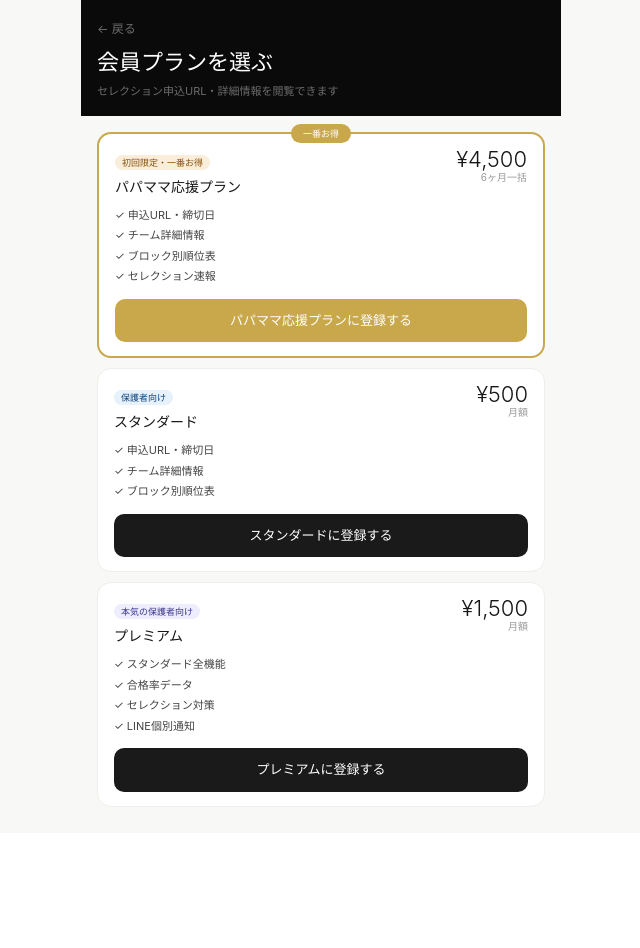
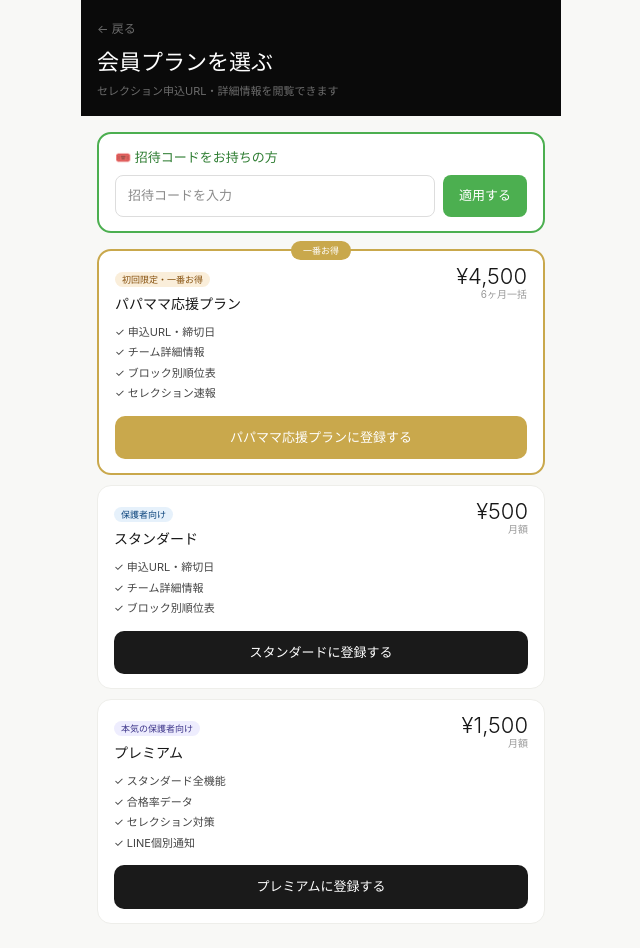
Before and after one commit to okuwabara07-gif/soccer-tokyo-jp, a Next.js app: page /member in a window 1280 px wide. Shown: the whole page, without its empty margins (319-959 px from the left). Before the commit the page ends 833 px from the top, so only its background shows below. Built offline with nearby package versions, Linux system fonts and the light colour scheme.

Commit message:
feat: add invite code system for free premium access

```diff
--- /dev/null
+++ b/src/app/api/use-invite-code/route.ts
@@ -0,0 +1,28 @@
+import { createClient } from '@supabase/supabase-js'
+import { NextRequest, NextResponse } from 'next/server'
+
+const supabase = createClient(
+  process.env.NEXT_PUBLIC_SUPABASE_URL!,
+  process.env.SUPABASE_SERVICE_ROLE_KEY!
+)
+
+export async function POST(req: NextRequest) {
+  const { code } = await req.json()
+  if (!code) return NextResponse.json({error:'コードを入力してください'},{status:400})
+
+  // コード確認
+  const { data: invite, error } = await supabase
+    .from('invite_codes')
+    .select('*')
+    .eq('code', code)
+    .eq('is_active', true)
+    .single()
+
+  if (error || !invite) return NextResponse.json({error:'無効または期限切れのコードです'},{status:400})
+  if (invite.used_count >= invite.max_uses) return NextResponse.json({error:'このコードは使用上限に達しています'},{status:400})
+
+  // 使用回数を更新
+  await supabase.from('invite_codes').update({used_count: invite.used_count + 1}).eq('id', invite.id)
+
+  return NextResponse.json({success:true, message:'招待コードが適用されました'})
+}
--- a/src/app/member/page.tsx
+++ b/src/app/member/page.tsx
@@ -8,6 +8,10 @@ const PLANS = [
 ]
 export default function MemberPage() {
   const [loading, setLoading] = useState<string|null>(null)
+  const [inviteCode, setInviteCode] = useState('')
+  const [inviteStatus, setInviteStatus] = useState<'idle'|'loading'|'success'|'error'>('idle')
+  const [inviteMsg, setInviteMsg] = useState('')
+
   const handleCheckout = async (planId: string) => {
     setLoading(planId)
     const res = await fetch('/api/create-checkout',{method:'POST',headers:{'Content-Type':'application/json'},body:JSON.stringify({plan:planId})})
@@ -15,6 +19,30 @@ export default function MemberPage() {
     if (data.url) window.location.href = data.url
     setLoading(null)
   }
+
+  const handleInviteCode = async () => {
+    if (!inviteCode.trim()) return
+    setInviteStatus('loading')
+    try {
+      const res = await fetch('/api/use-invite-code', {
+        method: 'POST',
+        headers: {'Content-Type':'application/json'},
+        body: JSON.stringify({code: inviteCode.trim()})
+      })
+      const data = await res.json()
+      if (res.ok) {
+        setInviteStatus('success')
+        setInviteMsg('✅ 招待コードが適用されました！プレミアム会員として登録されました。')
+      } else {
+        setInviteStatus('error')
+        setInviteMsg(data.error || '❌ 無効なコードです')
+      }
+    } catch {
+      setInviteStatus('error')
+      setInviteMsg('❌ エラーが発生しました')
+    }
+  }
+
   return (
     <main style={{minHeight:'100vh',background:'#f8f8f6',fontFamily:'-apple-system,sans-serif'}}>
       <div style={{maxWidth:480,margin:'0 auto'}}>
@@ -24,7 +52,32 @@ export default function MemberPage() {
           <p style={{color:'rgba(255,255,255,0.4)',fontSize:11}}>セレクション申込URL・詳細情報を閲覧できます</p>
         </div>
         <div style={{padding:16}}>
-          {PLANS.map(plan=>(
+
+          {/* 招待コード */}
+          <div style={{background:'white',borderRadius:14,border:'2px solid #4CAF50',padding:'14px 16px',marginBottom:16}}>
+            <p style={{fontSize:13,fontWeight:500,marginBottom:8,color:'#2e7d32'}}>🎟️ 招待コードをお持ちの方</p>
+            <div style={{display:'flex',gap:8}}>
+              <input
+                type="text"
+                value={inviteCode}
+                onChange={e=>setInviteCode(e.target.value.toUpperCase())}
+                placeholder="招待コードを入力"
+                style={{flex:1,padding:'10px 12px',borderRadius:8,border:'1px solid #ddd',fontSize:13,outline:'none'}}
+              />
+              <button
+                onClick={handleInviteCode}
+                disabled={inviteStatus==='loading'||inviteStatus==='success'}
+                style={{padding:'10px 16px',borderRadius:8,border:'none',cursor:'pointer',fontSize:13,fontWeight:500,background:'#4CAF50',color:'white',whiteSpace:'nowrap'}}
+              >
+                {inviteStatus==='loading'?'確認中...':'適用する'}
+              </button>
+            </div>
+            {inviteMsg && (
+              <p style={{fontSize:12,marginTop:8,color:inviteStatus==='success'?'#2e7d32':'#c62828'}}>{inviteMsg}</p>
+            )}
+          </div>
+
+          {inviteStatus !== 'success' && PLANS.map(plan=>(
             <div key={plan.id} style={{background:'white',borderRadius:14,border:plan.highlight?'2px solid #c9a84c':'1px solid #eeeeea',padding:'14px 16px',marginBottom:10,position:'relative'}}>
               {plan.highlight && <div style={{position:'absolute',top:-10,left:'50%',transform:'translateX(-50%)',background:'#c9a84c',color:'white',fontSize:9,padding:'3px 12px',borderRadius:10,fontWeight:500,whiteSpace:'nowrap'}}>一番お得</div>}
               <div style={{display:'flex',justifyContent:'space-between',marginBottom:8}}>
```
